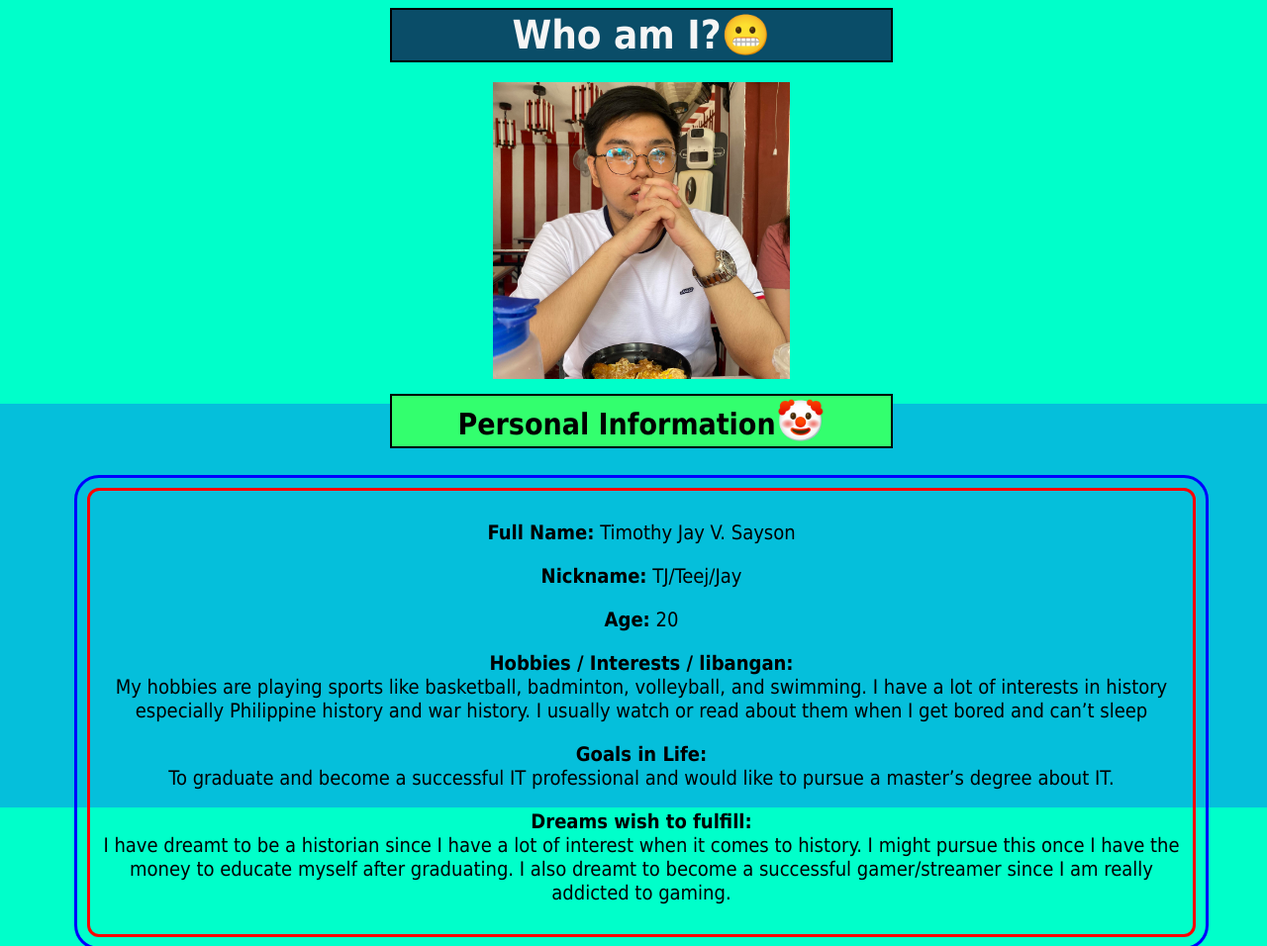
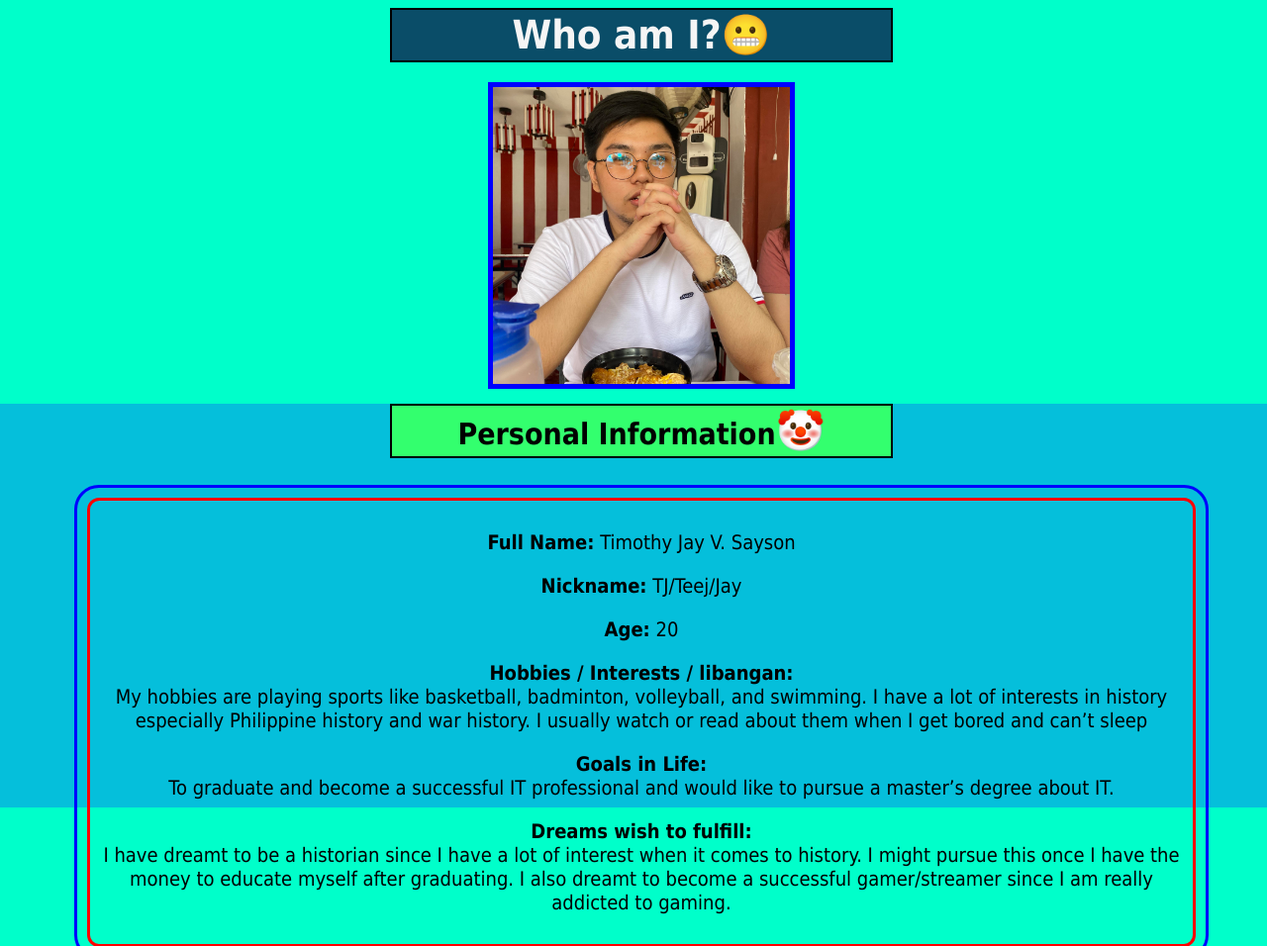
Before and after one commit to tvsayson/lab2, a PHP site: page / in a window 1280 px wide. Shown: the top 956 px of the page at 99% size. Run offline with PHP 8.4, Linux system fonts and the light colour scheme.

Commit message:
Added border in image

```diff
--- a/week3/index.html
+++ b/week3/index.html
@@ -12,7 +12,7 @@
 <h1>Who am I?<span style='font-size:40px;'>&#128556;</span></h1>
 <audio controls autoplay hidden src="test.mp3" ></audio>
 
-<img src="Me.jpg" alt="TJ's picture" style="width:300px;height:300px;">
+<img id="Me" src="Me.jpg" alt="TJ's picture" style="width:300px;height:300px;">
 
 
 
--- a/week3/styles.css
+++ b/week3/styles.css
@@ -12,8 +12,8 @@ body{
   font-size: 20px;
   text-align: center;
 }
-audio{
-
+#Me{
+	border: 5px solid blue;
 }
 div {
   border: 3px solid red;
```
